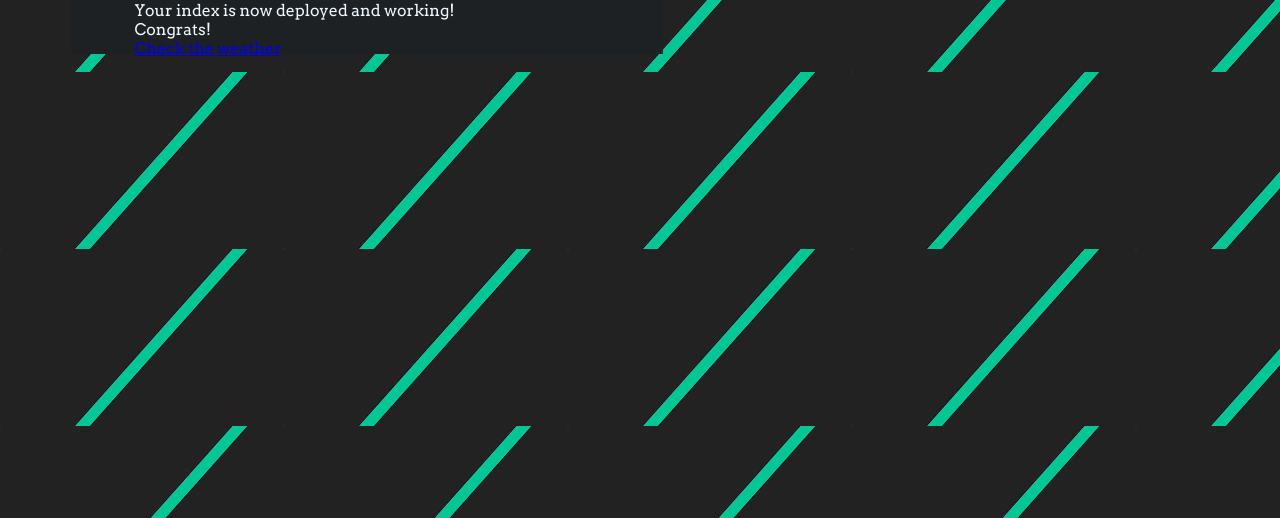
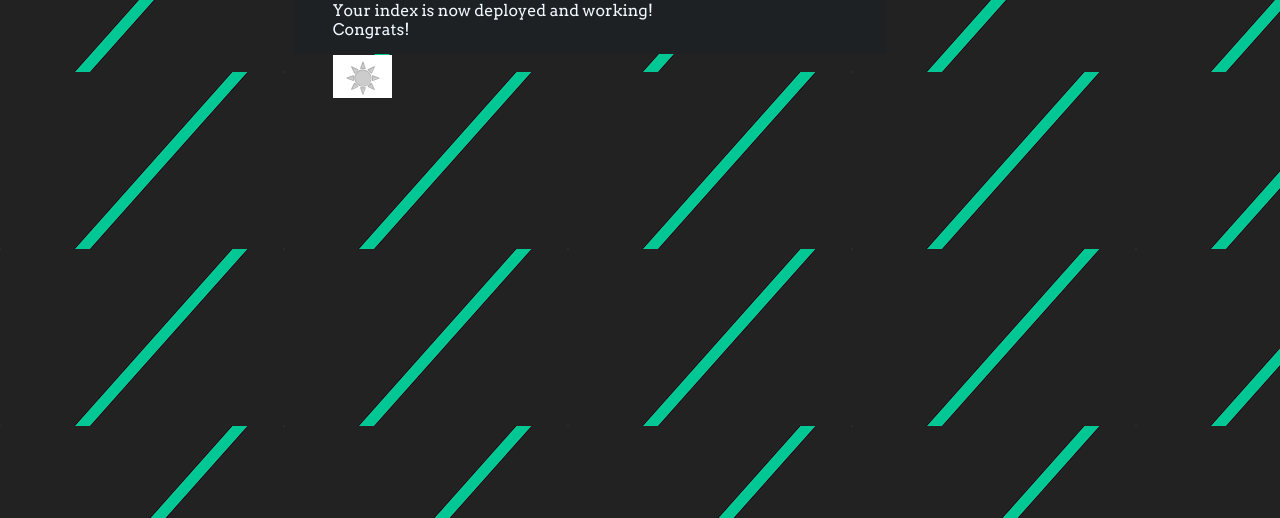
Before and after one commit to julialiff/gulp, a website: page app/index.html in a window 1280 px wide. Shown: the part 282-800 px from the top of the page. Drawn offline with Linux system fonts and the light colour scheme.

Commit message:
changed interface

```diff
--- a/app/css/index.css
+++ b/app/css/index.css
@@ -1,7 +1,9 @@
 body{
     background-image: url(../images/world.png);
     background-color: darkorange;
-    margin-top: 10%
+    margin-top: 10%;
+    margin-left: 20%;
+    margin-right: 20%;
 }
 .banner{
     background-color:  rgb(29, 33, 36);
--- /dev/null
+++ b/app/css/weather.css
@@ -0,0 +1,18 @@
+form{
+    margin: 3%;
+}
+.banner{
+    margin: 3%;
+    font-size: 300%
+}
+p{
+    margin: 3%;
+}
+body{
+    margin-top: 10%;
+    margin-left: 20%;
+    margin-right: 20%;
+}
+.container{
+    border: 25px solid gray;
+}
--- a/app/index.html
+++ b/app/index.html
@@ -20,8 +20,12 @@
             <br>
             Congrats!
             <br>
-            <a href="./views/weather.html">Check the weather</a>
         </p>
+        <p>
+            <a href="./views/weather.html">
+                <img src="./images/weather.png">
 
+            </a>
+        </p>
     </body>
 </html>
```
Also changed, not shown: app/views/weather.html (+14 -5 lines), app/images/weather.png (added), dist/js/weather.js.
